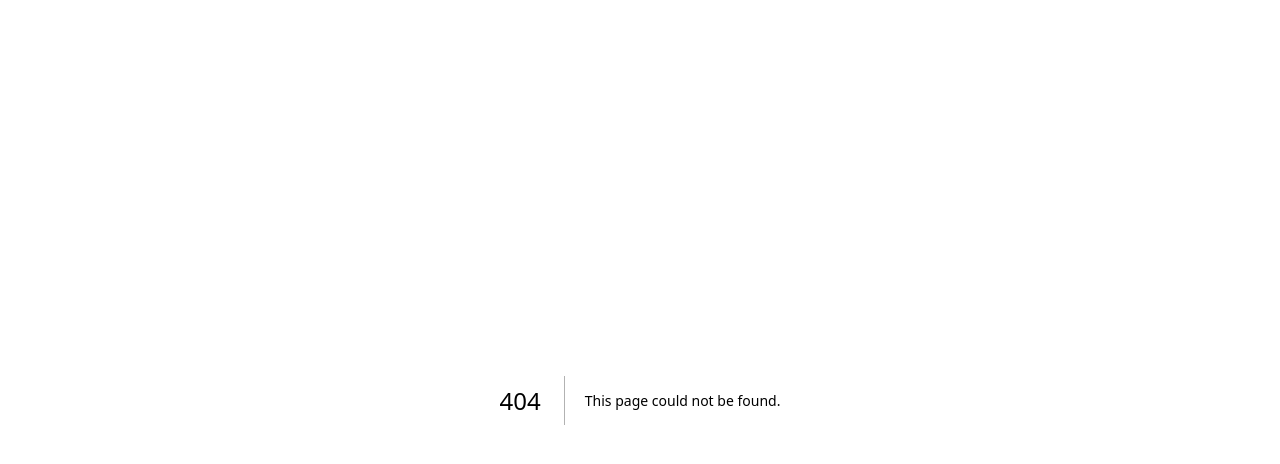
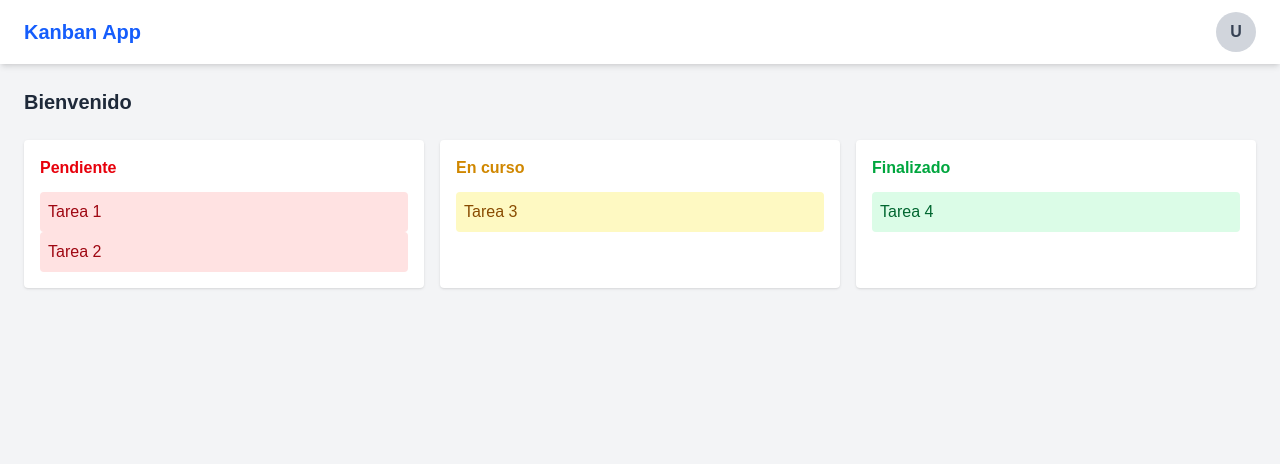
Before and after one commit to Jossrec/FitMentorChallenge, a Next.js app in the folder frontend/: page /dashboard in a window 1280 px wide. Before the commit this address had no page. Shown: the top 464 px of the page. Built offline with nearby package versions, Linux system fonts and the light colour scheme.

Commit message:
Flujo completo Login/Logout y kanban base

```diff
--- /dev/null
+++ b/frontend/src/app/dashboard/page.jsx
@@ -0,0 +1,48 @@
+"use client";
+import { useAuth } from "../../context/AuthContext";
+import Topbar from "../../components/Topbar";
+
+export default function DashboardPage() {
+  const { user } = useAuth();
+
+  return (
+    <div className="min-h-screen bg-gray-100">
+      <Topbar />
+      <div className="p-6">
+        <h2 className="text-xl mb-6 font-semibold text-gray-800">
+          Bienvenido <span className="text-blue-600">{user?.email}</span>
+        </h2>
+
+        {/* Kanban base */}
+        <div className="grid grid-cols-3 gap-4">
+          {/* Pendiente */}
+          <div className="bg-white shadow rounded p-4">
+            <h3 className="font-bold mb-3 text-red-600">Pendiente</h3>
+            <div className="p-2 bg-red-100 rounded text-red-800 font-medium">
+              Tarea 1
+            </div>
+            <div className="p-2 bg-red-100 rounded text-red-800 font-medium">
+              Tarea 2
+            </div>
+          </div>
+
+          {/* En curso */}
+          <div className="bg-white shadow rounded p-4">
+            <h3 className="font-bold mb-3 text-yellow-600">En curso</h3>
+            <div className="p-2 bg-yellow-100 rounded text-yellow-800 font-medium">
+              Tarea 3
+            </div>
+          </div>
+
+          {/* Finalizado */}
+          <div className="bg-white shadow rounded p-4">
+            <h3 className="font-bold mb-3 text-green-600">Finalizado</h3>
+            <div className="p-2 bg-green-100 rounded text-green-800 font-medium">
+              Tarea 4
+            </div>
+          </div>
+        </div>
+      </div>
+    </div>
+  );
+}
--- a/frontend/src/components/LoginForm.jsx
+++ b/frontend/src/components/LoginForm.jsx
@@ -2,9 +2,12 @@
 import { useState } from "react";
 import { useAuth } from "../context/AuthContext";
 import { loginUser } from "../usecases/loginUser";
+import { useRouter } from "next/navigation";
 
 export default function LoginForm() {
   const { login } = useAuth();
+  const router = useRouter();
+
   const [email, setEmail] = useState("");
   const [password, setPassword] = useState("");
   const [error, setError] = useState(null);
@@ -14,7 +17,8 @@ export default function LoginForm() {
     try {
       const { token, user } = await loginUser(email, password);
       login(user, token); // Guardar en contexto + localStorage
-      alert("Login exitoso ");
+      //   alert("Login exitoso ");
+      router.push("/dashboard");
     } catch (err) {
       console.error(err);
       setError("Credenciales inválidas");
--- /dev/null
+++ b/frontend/src/components/Topbar.jsx
@@ -0,0 +1,44 @@
+"use client";
+import { useState } from "react";
+import { useAuth } from "../context/AuthContext";
+import { useRouter } from "next/navigation";
+
+export default function Topbar() {
+  const [open, setOpen] = useState(false);
+  const { logout, user } = useAuth();
+  const router = useRouter();
+
+  const handleLogout = () => {
+    logout();
+    router.push("/login");
+  };
+
+  return (
+    <header className="w-full bg-white shadow-md px-6 py-3 flex justify-between items-center">
+      {/* Logo / título */}
+      <h1 className="text-xl font-bold text-blue-600">Kanban App</h1>
+
+      {/* Avatar */}
+      <div className="relative">
+        <button
+          className="w-10 h-10 rounded-full bg-gray-300 flex items-center justify-center font-bold text-gray-700"
+          onClick={() => setOpen(!open)}
+        >
+          {user?.email ? user.email[0].toUpperCase() : "U"}
+        </button>
+
+        {/* Mini menú */}
+        {open && (
+          <div className="absolute right-0 mt-2 w-40 bg-white border rounded shadow-lg z-10">
+            <button
+              onClick={handleLogout}
+              className="block w-full text-left px-4 py-2 text-sm text-gray-700 hover:bg-gray-100"
+            >
+              Cerrar sesión
+            </button>
+          </div>
+        )}
+      </div>
+    </header>
+  );
+}
```
